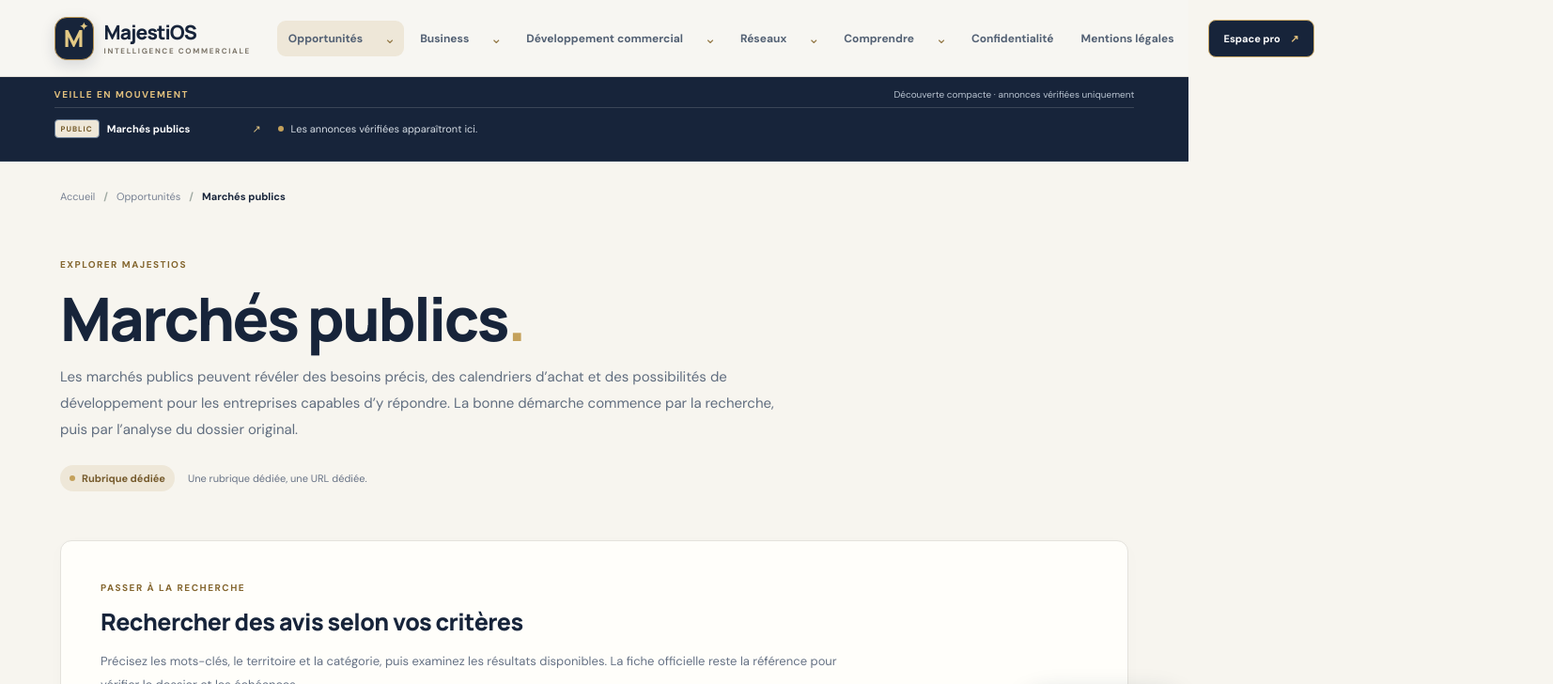
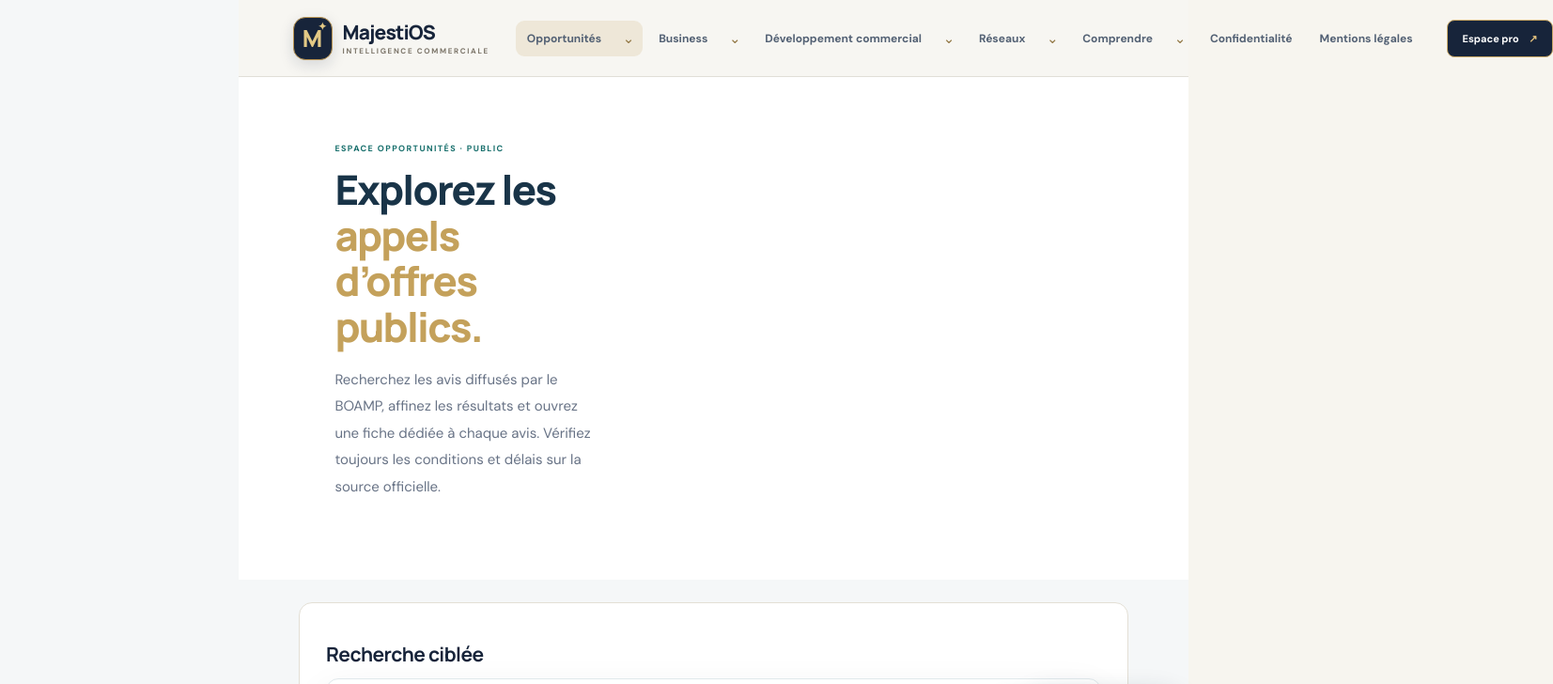
Before and after one commit to Chexpeer/Majestios, a Next.js app: page /opportunites/marches-publics in a window 1280 px wide. Shown: the top 728 px of the page at 94% size, 1653 px wide, since content can reach past the window. Built offline with nearby package versions, Linux system fonts and the light colour scheme.

Commit message:
Brancher la recherche BOAMP sur la rubrique canonique

```diff
--- a/src/app/opportunites/marches-publics/page.tsx
+++ b/src/app/opportunites/marches-publics/page.tsx
@@ -1,3 +1,10 @@
-import SiteHub from "@/components/site-hub";
-export const metadata = { title: "Marchés publics — MajestiOS", description: "Explorer les marchés publics et préparer une qualification structurée." };
-export default function Page() { return <SiteHub pathname="/opportunites/marches-publics" intro="Repérez les consultations publiques, explorez les catégories et préparez une première qualification. Les informations réglementaires doivent être vérifiées sur la source officielle." checklist={["Vérifier l’avis et son actualité sur le profil officiel de l’acheteur ou sur BOAMP.", "Contrôler les critères, les pièces demandées et les modalités de remise dans le dossier original.", "Évaluer l’adéquation entre le besoin, les capacités et les ressources disponibles."]} />; }
+import PublicTendersSearch from "@/components/public-tenders-search";
+
+export const metadata = {
+  title: "Marchés publics — MajestiOS",
+  description: "Rechercher les avis de marchés publics issus du BOAMP, filtrer par mots-clés, département, catégorie et disponibilité.",
+};
+
+export default function PublicTendersPage() {
+  return <PublicTendersSearch />;
+}
```
